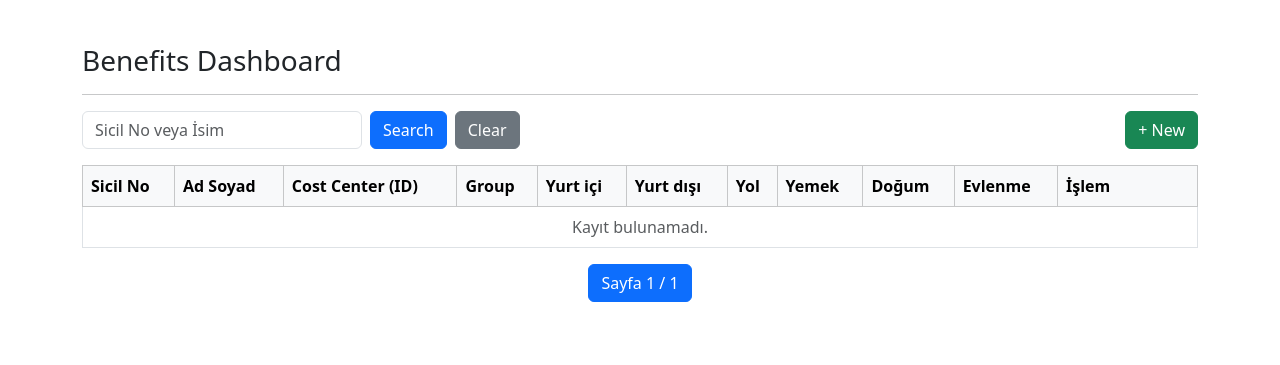
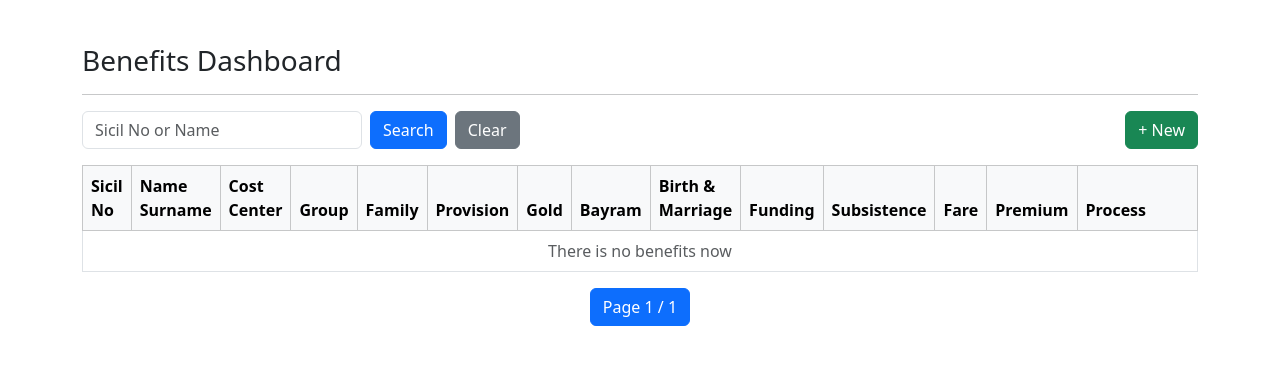
Before and after one commit to omercengiz/putzmeisterapp, a Django app: page /benefits/ in a window 1280 px wide. Shown: the part 56-421 px from the top of the page. Run offline with Django 4.2, Linux system fonts and the light colour scheme; a user stored in the database is signed in; data that the repository does not hold is empty; parts of the project's set-up code (start-up, migrations or seed data) failed here and were passed over.

Commit message:
feat benefits, config, workers changed

```diff
--- a/benefits/admin.py
+++ b/benefits/admin.py
@@ -5,7 +5,7 @@ from .models import Benefit
 class BenefitAdmin(admin.ModelAdmin):
     list_display = (
         'worker', 'name_surname', 'cost_center_id', 'group_name',
-        'yurtici_harcirah', 'yurtdisi_harcirah', 'yol_yardimi',
-        'yemek_ticket', 'dogum_yardimi', 'evlenme_yardimi'
+        'aile_yakacak','erzak','altin','bayram',
+        'dogum_evlenme','fon','harcirah','yol_parasi','prim'
     )
     search_fields = ('worker__sicil_no', 'worker__name_surname')
--- a/benefits/views.py
+++ b/benefits/views.py
@@ -32,12 +32,12 @@ def benefit_create(request):
     if form.is_valid():
         try:
             form.save()
-            messages.success(request, "Yan hak kaydı oluşturuldu.")
+            messages.success(request, "Benefits created successfully.")
             return redirect('benefits:list')
         except IntegrityError:
             # OneToOne
-            form.add_error('worker', 'Bu çalışan için zaten bir yan hak kaydı var.')
-    return render(request, 'benefits/benefit_form.html', {'form': form, 'title': 'Yeni Yan Hak'})
+            form.add_error('worker', 'There is already a benefit record for this employee.')
+    return render(request, 'benefits/benefit_form.html', {'form': form, 'title': 'New Benefit'})
 
 @login_required
 def benefit_update(request, pk):
@@ -46,15 +46,15 @@ def benefit_update(request, pk):
     if form.is_valid():
         try:
             form.save()
-            messages.success(request, "Yan hak bilgileri güncellendi.")
+            messages.success(request, "Information of Benefits updated successfully.")
             return redirect('benefits:list')
         except IntegrityError:
-            form.add_error('worker', 'Bu çalışan için zaten bir yan hak kaydı var.')
-    return render(request, 'benefits/benefit_form.html', {'form': form, 'title': 'Yan Hak Güncelle'})
+            form.add_error('worker', 'There is already a benefit record for this employee.')
+    return render(request, 'benefits/benefit_form.html', {'form': form, 'title': 'Update Benefit'})
 
 @login_required
 def benefit_delete(request, pk):
     benefit = get_object_or_404(Benefit, pk=pk)
     benefit.delete()
-    messages.success(request, "Yan hak kaydı silindi.")
+    messages.success(request, "Benefits deleted successfully.")
     return redirect('benefits:list')
--- a/config/settings.py
+++ b/config/settings.py
@@ -113,7 +113,7 @@ AUTH_PASSWORD_VALIDATORS = [
 # Internationalization
 # https://docs.djangoproject.com/en/4.2/topics/i18n/
 
-LANGUAGE_CODE = 'en-us'
+LANGUAGE_CODE = 'tr-tr' # Changed 'tr-tr' or 'en-us'
 
 TIME_ZONE = 'UTC'
 
--- a/templates/benefits/benefit_list.html
+++ b/templates/benefits/benefit_list.html
@@ -7,7 +7,7 @@
 <div class="row mb-3 align-items-center">
   <div class="col-md-6">
     <form method="get" class="d-flex">
-      <input type="text" name="q" class="form-control me-2" placeholder="Sicil No veya İsim"
+      <input type="text" name="q" class="form-control me-2" placeholder="Sicil No or Name"
              value="{{ query|default_if_none:'' }}" style="max-width:280px;">
       <button type="submit" class="btn btn-primary me-2">Search</button>
       <a href="{% url 'benefits:list' %}" class="btn btn-secondary">Clear</a>
@@ -22,41 +22,57 @@
   <thead class="table-light">
     <tr>
       <th>Sicil No</th>
-      <th>Ad Soyad</th>
-      <th>Cost Center (ID)</th>
+      <th>Name Surname</th>
+      <th>Cost Center</th>
       <th>Group</th>
-      <th>Yurt içi</th>
-      <th>Yurt dışı</th>
-      <th>Yol</th>
-      <th>Yemek</th>
-      <th>Doğum</th>
-      <th>Evlenme</th>
-      <th style="width:140px;">İşlem</th>
+
+      <th>Family</th>
+      <th>Provision</th>
+      <th>Gold</th>
+      <th>Bayram</th>
+      <th>Birth & Marriage</th>
+      <th>Funding</th>
+      <th>Subsistence</th>
+      <th>Fare</th>
+      <th>Premium</th>
+
+      <th style="width:140px;">Process</th>
     </tr>
   </thead>
   <tbody>
     {% for b in page_obj %}
     <tr>
       <td>{{ b.worker.sicil_no }}</td>
-      <td>{{ b.worker.name_surname }}</td>
-      <td>{{ b.worker.s_no.code }}</td>
-      <td>{{ b.worker.group }}</td>
-      <td>{{ b.yurtici_harcirah }}</td>
-      <td>{{ b.yurtdisi_harcirah }}</td>
-      <td>{{ b.yol_yardimi }}</td>
-      <td>{{ b.yemek_ticket }}</td>
-      <td>{{ b.dogum_yardimi }}</td>
-      <td>{{ b.evlenme_yardimi }}</td>
+      <td>{{ b.name_surname }}</td>
+      <td>
+        {% if b.worker.s_no and b.worker.s_no.code %}
+          {{ b.worker.s_no.code }}
+        {% else %}
+          {{ b.cost_center_id|default_if_none:"" }}
+        {% endif %}
+      </td>
+      <td>{{ b.group_name }}</td>
+
+      <td>{{ b.aile_yakacak|floatformat:2 }}</td>
+      <td>{{ b.erzak|floatformat:2 }}</td>
+      <td>{{ b.altin|floatformat:2 }}</td>
+      <td>{{ b.bayram|floatformat:2 }}</td>
+      <td>{{ b.dogum_evlenme|floatformat:2 }}</td>
+      <td>{{ b.fon|floatformat:2 }}</td>
+      <td>{{ b.harcirah|floatformat:2 }}</td>
+      <td>{{ b.yol_parasi|floatformat:2 }}</td>
+      <td>{{ b.prim|floatformat:2 }}</td>
+
       <td class="text-nowrap">
         <div class="d-flex justify-content-start gap-2">
           <a href="{% url 'benefits:update' b.id %}" class="btn btn-sm btn-primary">Update</a>
           <a href="{% url 'benefits:delete' b.id %}" class="btn btn-sm btn-danger"
-            onclick="return confirm('Bu yan hak kaydını silmek istediğinize emin misiniz?');">Delete</a>
+             onclick="return confirm('Are you sure you want to delete this benefit record?');">Delete</a>
         </div>
       </td>
     </tr>
     {% empty %}
-    <tr><td colspan="11" class="text-center text-muted">Kayıt bulunamadı.</td></tr>
+    <tr><td colspan="15" class="text-center text-muted">There is no benefits now</td></tr>
     {% endfor %}
   </tbody>
 </table>
@@ -69,7 +85,7 @@
     {% endif %}
 
     <li class="page-item active">
-      <span class="page-link">Sayfa {{page_obj.number}} / {{page_obj.paginator.num_pages}}</span>
+      <span class="page-link">Page {{page_obj.number}} / {{page_obj.paginator.num_pages}}</span>
     </li>
 
     {% if page_obj.has_next %}
```
Also changed, not shown: benefits/forms.py (+16 -11 lines), benefits/models.py (+10 -6 lines), templates/benefits/benefit_form.html (+16 -6 lines), workers/views.py (+21 -7 lines), benefits/migrations/0002_alter_benefit_worker.py, benefits/migrations/0003_remove_benefit_dogum_yardimi_and_more.py (added).
